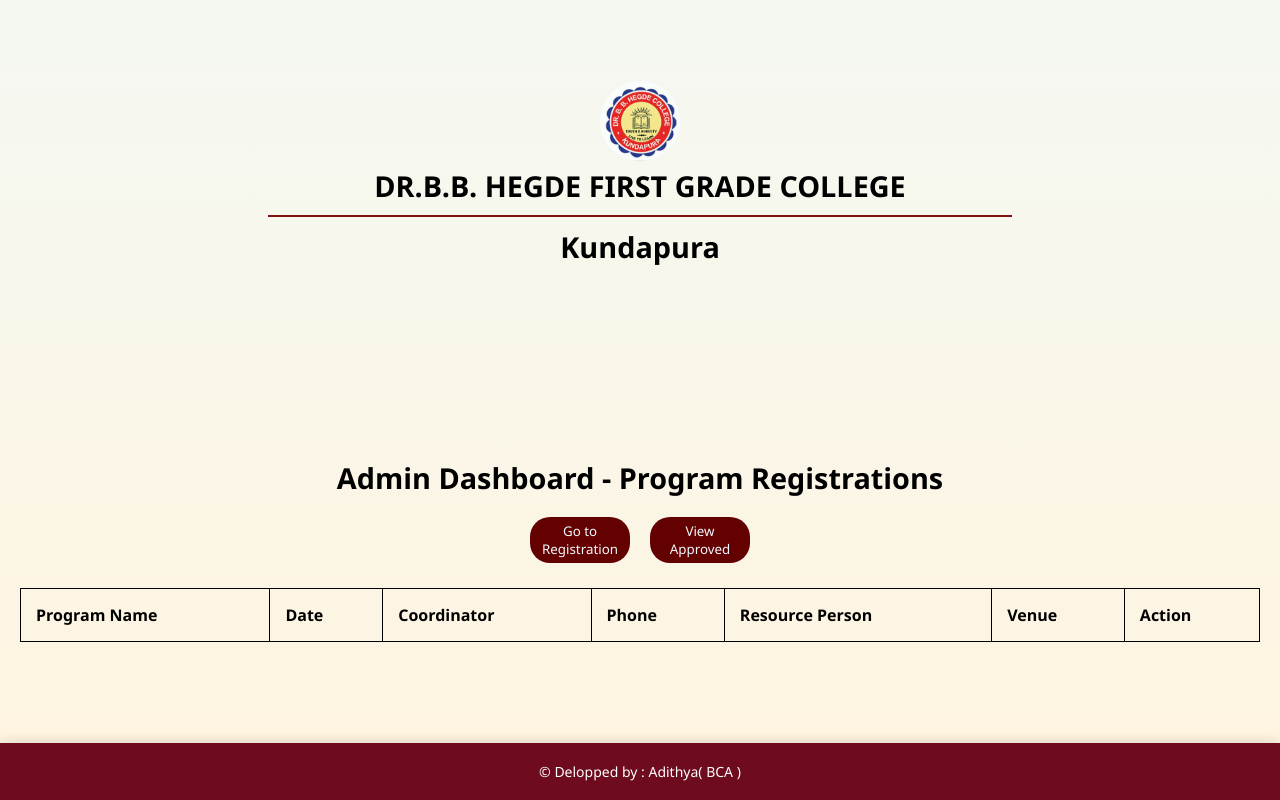
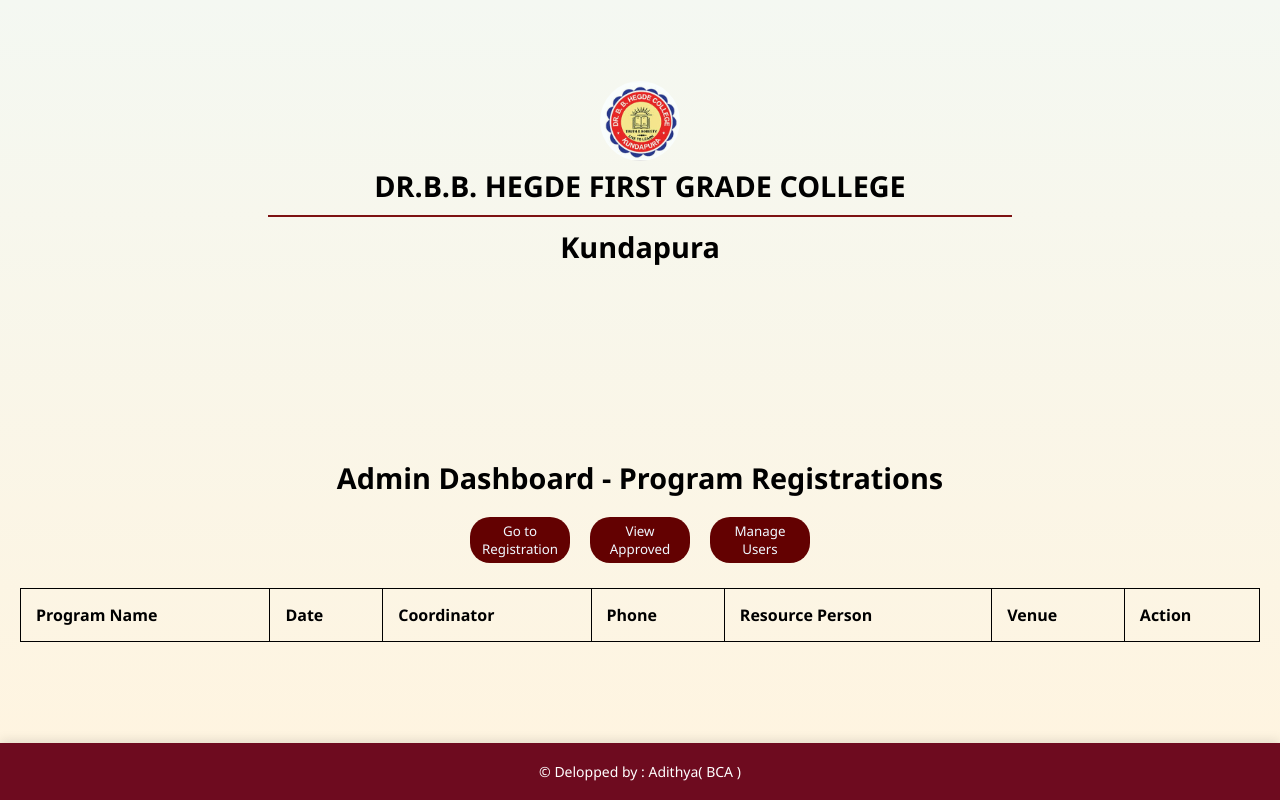
Before and after one commit to uppundaadithya/ADMIN-DASHBOARD, a plain HTML site: page index.html in a window 1280 px wide. Drawn offline with Linux system fonts and the light colour scheme; no server answers.

Commit message:
Update index.html

```diff
--- a/index.html
+++ b/index.html
@@ -198,6 +198,7 @@ footer {
     <div class="btns">
       <a href="https://uppundaadithya.github.io/PROGRAM-REGISTER-MAIN/"><button> Go to Registration</button></a>
       <a href="https://uppundaadithya.github.io/APPROVED-LIST/"><button> View <br>Approved</button></a>
+       <a href="https://uppundaadithya.github.io/ADM/"><button> Manage<br>Users</button></a>
     </div>
 
     <div class="inputarea6">
```
